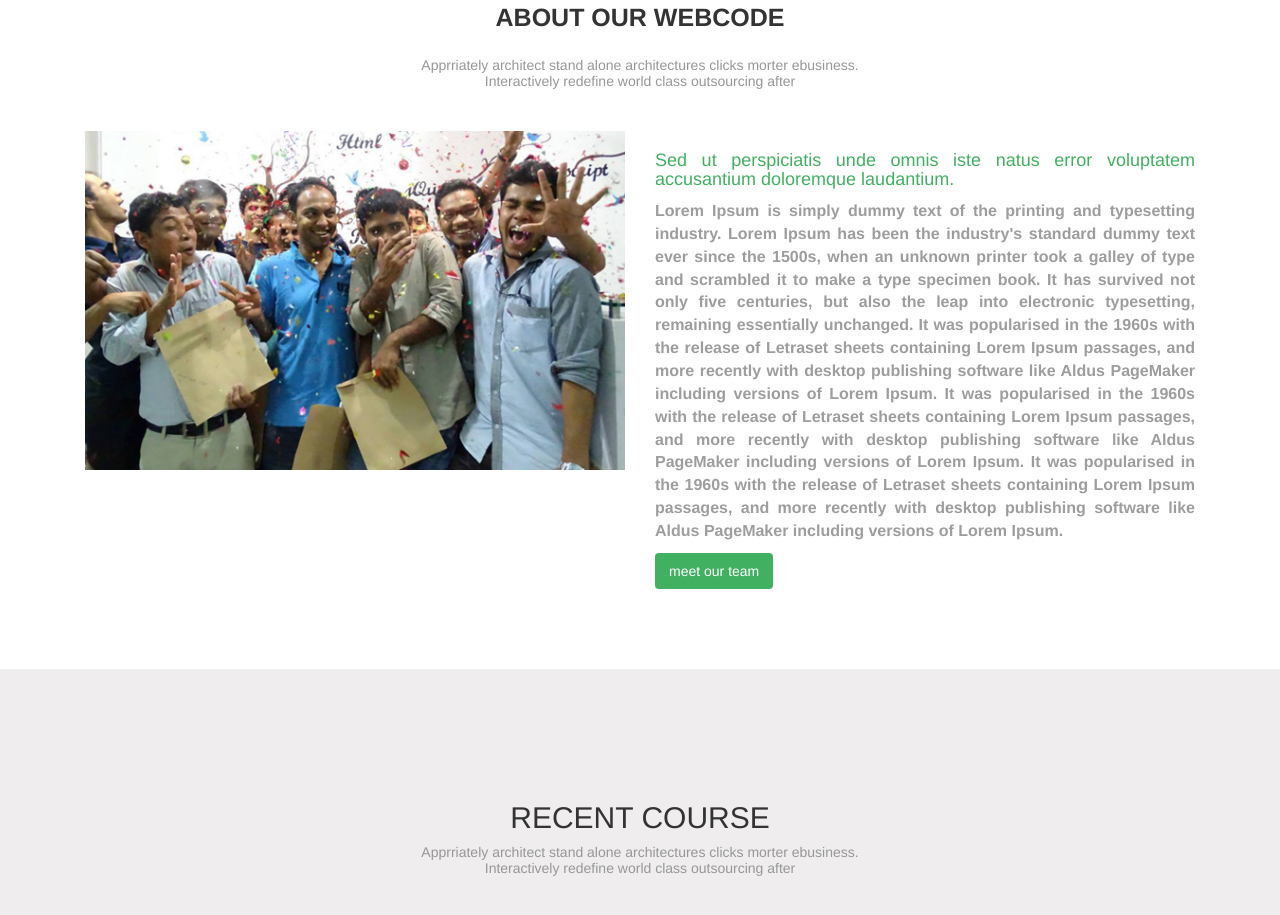
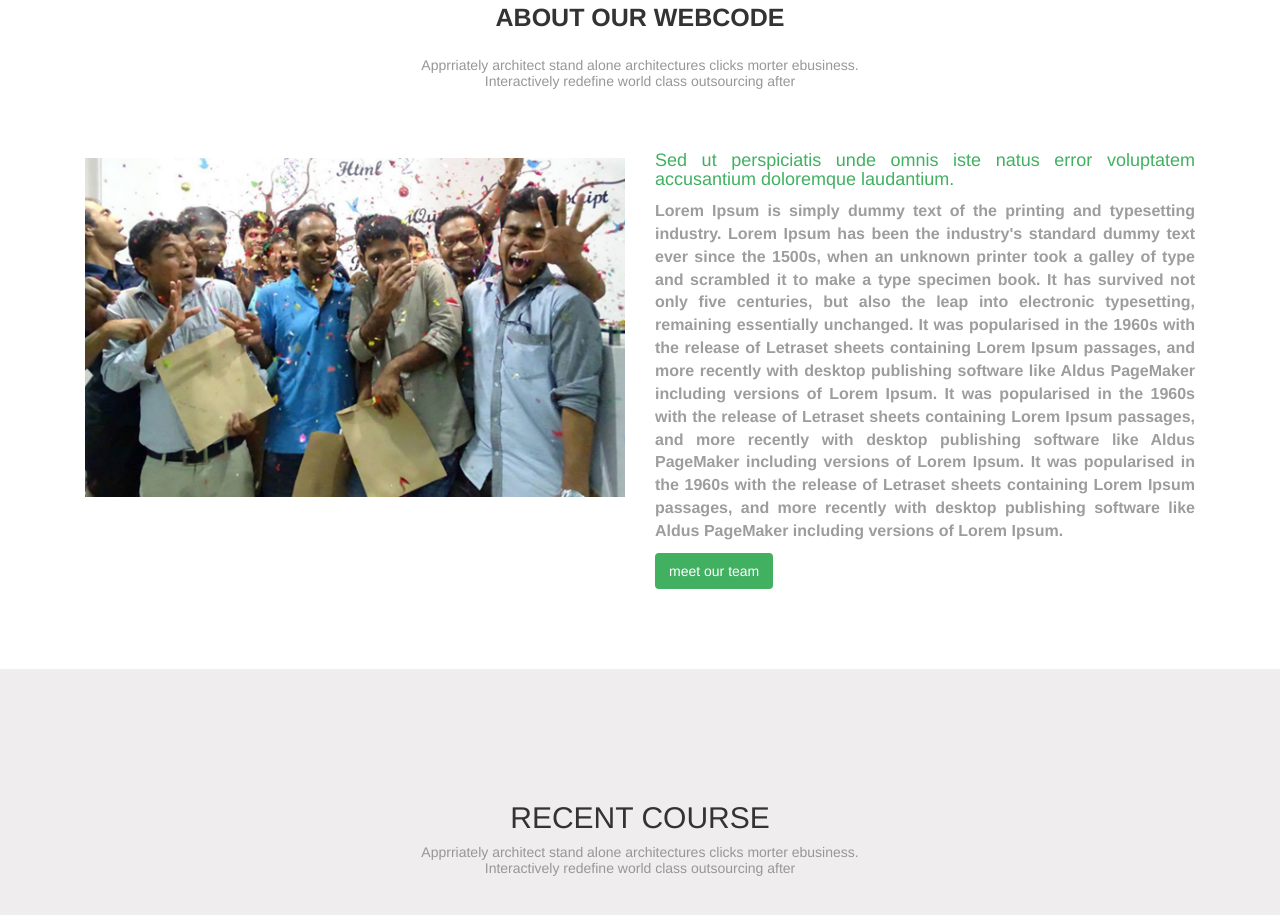
Before and after one commit to mahfuz387/Bootstrap-exap, a plain HTML site: page index.html in a window 1280 px wide. Shown: the part 1020-1935 px from the top of the page. Drawn offline with Linux system fonts and the light colour scheme; a web font is replaced by a local one.

Commit message:
Add files via upload

```diff
--- a/css/style.css
+++ b/css/style.css
@@ -233,6 +233,9 @@ box-shadow: 0 4px 0 transparent;
   margin: 0;
   text-align: justify;
 }
+.about-content img{
+  padding-top: 27px;
+}
 .about-text h1{
   font-size: 18px;
   color:  #41B061;
```
